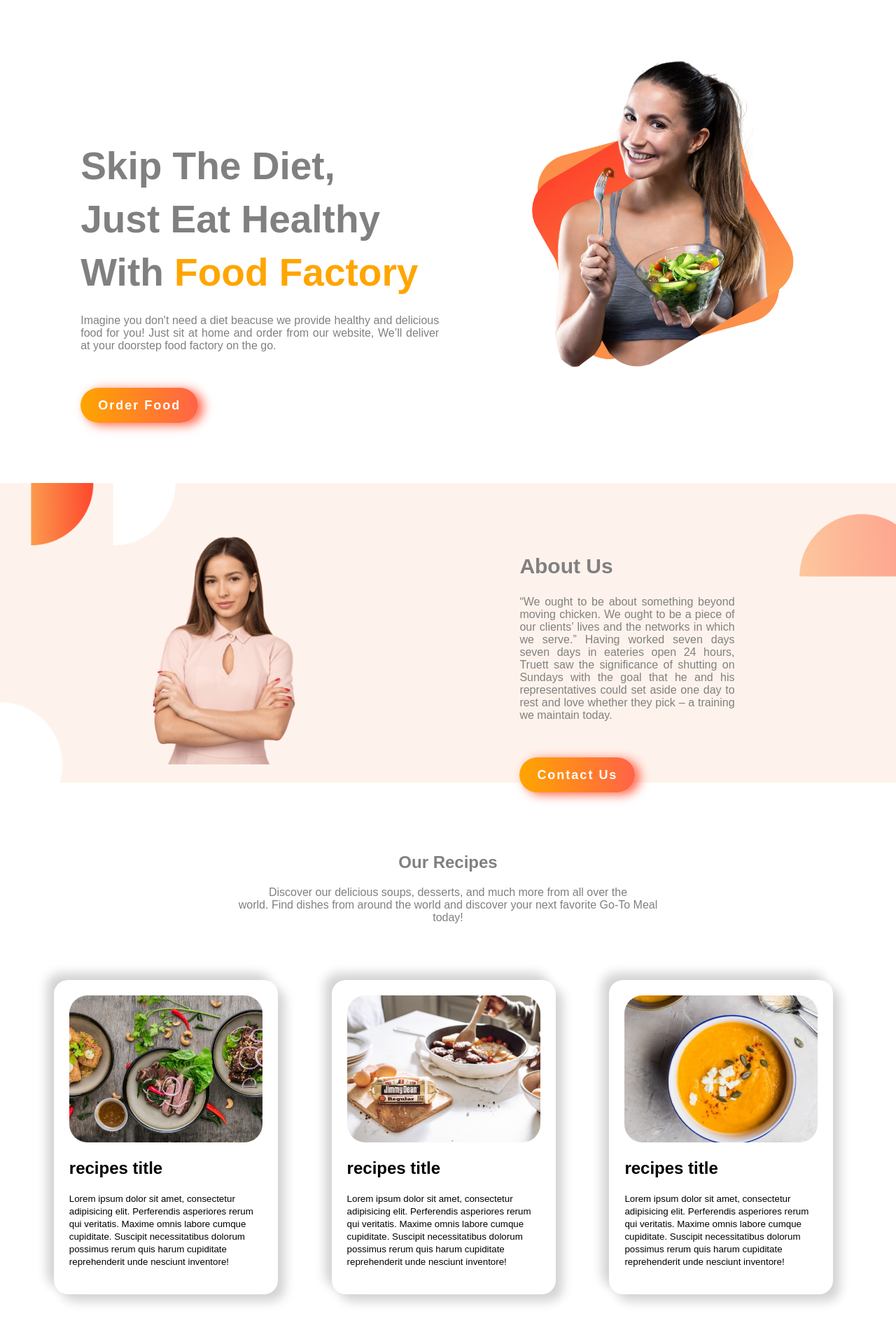
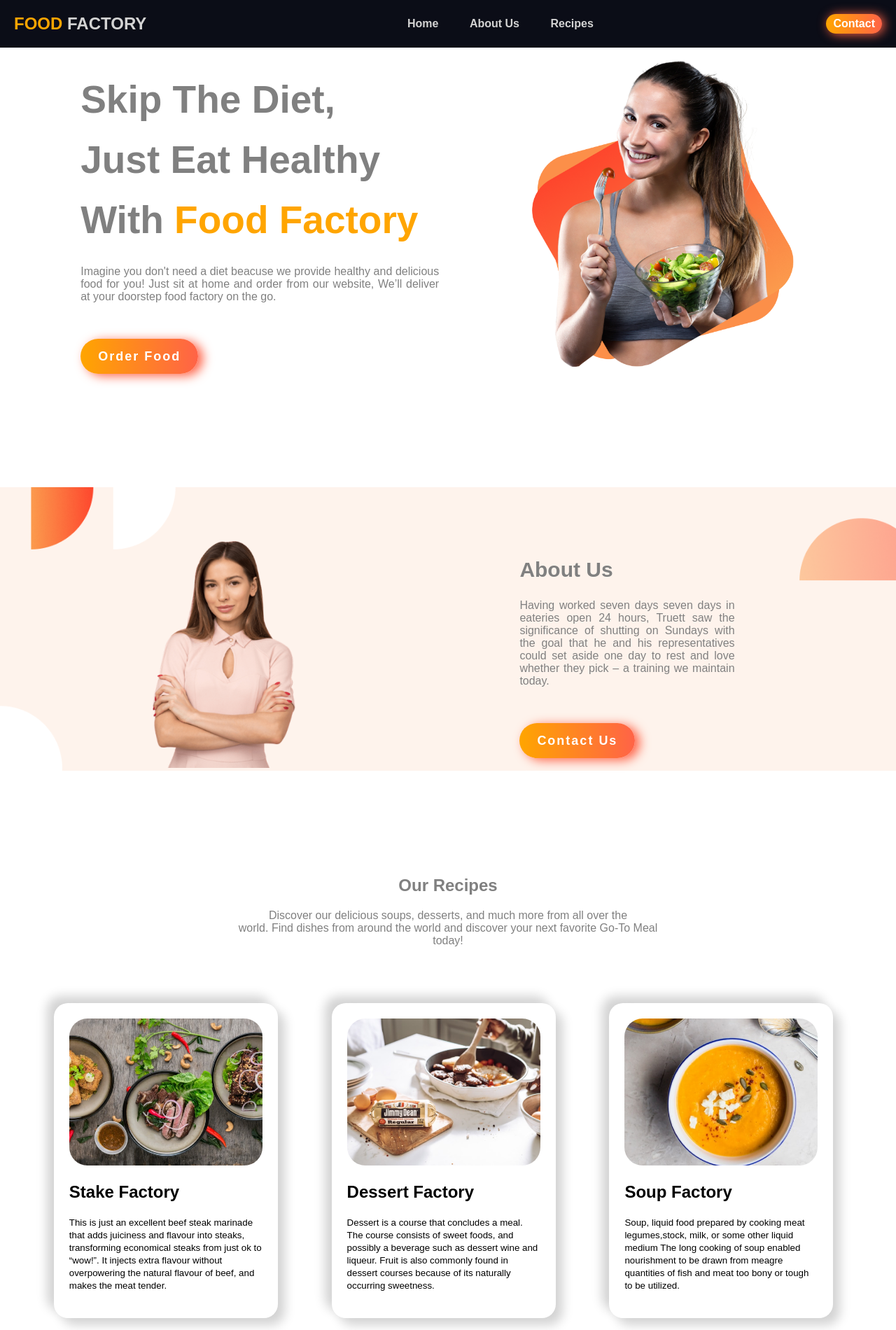
Before and after one commit to alnoman1620/Food-Factory, a plain HTML site: page index.html in a window 1280 px wide. Shown: the top 1900 px of the page at 70% size. Drawn offline with Linux system fonts and the light colour scheme.

Commit message:
navbar-update

```diff
--- a/index.html
+++ b/index.html
@@ -9,14 +9,29 @@
     <link rel="shortcut icon" href="images/fav-icon/fav.png" type="image/x-icon">
 </head>
 <body>
+    <!--Header start-->
+    <header>
+        <h2>FOOD <span class="logo">FACTORY</span></h2>
+        <nav>
+            <ul class="nav-link">
+                <li><a href="#home">Home</a></li>
+                <li><a href="#about-us">About Us</a></li>
+                <li><a href="#recipe">Recipes</a></li>
+            </ul>
+
+        </nav>
+        <a class="nav-button" href="#contact">Contact</a>
+    </header>
+    <!--Header Ends-->
+
     <!--Top part start-->
-    <section class="top-part flexible-container">
+    <section id="home" class="top-part flexible-container">
         <div class="half-part">
-            <div class="top-text">
+
                 <h1>Skip The Diet,</h1>
             <h1>Just Eat Healthy</h1>
             <h1>With <span class="name">Food Factory</span></h1>
-            </div>
+
             <p>Imagine you don't need a diet beacuse we provide healthy and delicious food for you!
                 Just sit at home and order from our website, We’ll deliver at your doorstep food factory on the go.
             </p>
@@ -29,14 +44,14 @@
     <!--Top part End-->
 
     <!--2nd part start-->
-    <section class="second-part flexible-container">
+    <section id="about-us" class="second-part flexible-container">
         <div class="half-part">
             <img class="second-model" src="images/model/model2.png" alt="">
         </div>
         <div class="half-part">
             <h2>About Us</h2>
             <div class="about-text">
-                <p class="about">“We ought to be about something beyond moving chicken. We ought to be a piece of our clients’ lives and the networks  in which we serve.”
+                <p class="about">
 
                     Having worked seven days seven days in eateries open 24 hours, Truett saw the significance of shutting on Sundays with the goal that he and his representatives could set aside one day to rest and love whether they pick – a training we maintain today.
                    </p>
@@ -47,7 +62,7 @@
     <!--2nd part End-->
 
 <!--3rd part Start-->
-    <section class="third-part ">
+    <section id="recipe" class="third-part ">
 
         <div class="recipes-text">
             <h2>Our Recipes</h2>
@@ -57,22 +72,23 @@
         <div class="box-design ">
             <div class="food-box">
                 <img src="images/food/Project Cover1.jpg" alt="">
-                <h2 class="title">recipes title</h2>
-                <p><small> Lorem ipsum dolor sit amet, consectetur adipisicing elit. Perferendis asperiores rerum qui veritatis. Maxime omnis labore cumque cupiditate. Suscipit necessitatibus dolorum possimus rerum quis harum cupiditate reprehenderit unde nesciunt inventore!</small></p>
+                <h2 class="title">Stake Factory</h2>
+                <p><small> This is just an excellent beef steak marinade that adds juiciness and flavour into steaks, transforming economical steaks from just ok to “wow!”. It injects extra flavour without overpowering the natural flavour of beef, and makes the meat tender.</small></p>
             </div>
         </div>
         <div class="box-design ">
             <div class="food-box">
                 <img src="images/food/Project Cover2.jpg" alt="">
-                <h2 class="title">recipes title</h2>
-                <p ><small> Lorem ipsum dolor sit amet, consectetur adipisicing elit. Perferendis asperiores rerum qui veritatis. Maxime omnis labore cumque cupiditate. Suscipit necessitatibus dolorum possimus rerum quis harum cupiditate reprehenderit unde nesciunt inventore!</small></p>
+                <h2 class="title">Dessert Factory</h2>
+                <p ><small>
+                    Dessert  is a course that concludes a meal. The course consists of sweet foods,  and possibly a beverage such as dessert wine and liqueur.  Fruit is also commonly found in dessert courses because of its naturally occurring sweetness.</small></p>
             </div>
         </div>
         <div class="box-design ">
             <div class="food-box">
                 <img src="images/food/Project Cover3.png" alt="">
-                <h2 class="title">recipes title</h2>
-                <p > <small> Lorem ipsum dolor sit amet, consectetur adipisicing elit. Perferendis asperiores rerum qui veritatis. Maxime omnis labore cumque cupiditate. Suscipit necessitatibus dolorum possimus rerum quis harum cupiditate reprehenderit unde nesciunt inventore!</small></p>
+                <h2 class="title">Soup Factory</h2>
+                <p > <small> Soup, liquid food prepared by cooking meat legumes,stock, milk, or some other liquid medium The long cooking of soup enabled nourishment to be drawn from meagre quantities of fish and meat too bony or tough to be  utilized.</small></p>
             </div>
         </div>
     </div>
@@ -97,12 +113,23 @@
     </section>
     <!--4th part End-->
 
-    <!--5th part Start-->
-<section class="fifth-part">
-    <h2>FOOD <span>FACTORY</span></h2>
-    <p>Eat healthy to live healthy.Live healthy to live happy.</p>
+    <!--footer  Start-->
+    <footer>
+        <div class="fifth-part">
+            <h2>FOOD <span>FACTORY</span></h2>
+            <p>Eat healthy to live healthy.Live healthy to live happy.</p>
+        </div>
+        <div id="contact">
+            <h3>Contact</h3>
+            <small>Name:</small>
+            <p>Food Factory</p>
+            <small >E-Mail:</small>
+            <p class="mail">foodfactory@mail.com</p>
+            <small>Phone:</small>
+            <p>+91 00 00 00</p>
+        </div>
+    </footer>
 
-</section>
-
+<!--footer End-->
 </body>
 </html>
--- a/style.css
+++ b/style.css
@@ -2,6 +2,52 @@ body {
   font-family: "Montserrat", sans-serif;
   margin: 0;
 }
+/*navbar start*/
+
+header {
+  width: 100%;
+  position: fixed;
+  display: flex;
+  justify-content: space-between;
+  align-items: center;
+  background-color: #0b0d17;
+}
+header h2 {
+  color: orange;
+  padding-left: 20px;
+  cursor: pointer;
+}
+.logo {
+  color: lightgrey;
+}
+li a {
+  font-weight: 700;
+  font-size: 16px;
+  color: lightgrey;
+  text-decoration: none;
+}
+.nav-link {
+  list-style: none;
+}
+.nav-link li {
+  display: inline-block;
+  padding: 0 20px;
+}
+.nav-button {
+  background: linear-gradient(90deg, orange, tomato);
+  box-shadow: 3px 1px 15px tomato;
+  text-decoration: none;
+  color: white;
+  padding: 5px 10px;
+  border-radius: 20px;
+  margin-right: 20px;
+  font-weight: 700;
+}
+.nav-button:hover {
+  background: linear-gradient(90deg, #00ff8f, #00a1ff);
+}
+/*navbar ends*/
+
 /*First part starts */
 .top-text {
   padding-top: 100px;
@@ -9,14 +55,14 @@ body {
 .name {
   color: orange;
 }
-h1 {
+.half-part h1 {
   font-size: 55px;
   color: gray;
-  line-height: 30px;
+  line-height: 40px;
 }
 .flexible-container {
   display: flex;
-  margin-bottom: 100px;
+  margin-bottom: 150px;
 }
 .half-part {
   width: 40%;
@@ -93,13 +139,15 @@ h1 {
 }
 
 .food-box:hover {
-  background-color: black;
+  background-color: #0b0d17;
   color: white;
   box-shadow: 10px 10px 15px lightgrey, -10px -10px 15px lightgrey;
   transition: 0.2s linear;
 }
 .box-design:hover {
   width: 27%;
+
+  cursor: pointer;
 }
 /*3rd part ends */
 
@@ -122,10 +170,12 @@ h1 {
 /*4th part ends */
 
 /*5th part starts */
+footer {
+  background-color: #0b0d17;
+  height: 700px;
+}
 .fifth-part {
   text-align: center;
-  background-color: #0b0d17;
-  height: 250px;
 }
 .fifth-part h2 {
   padding-top: 35px;
@@ -139,4 +189,20 @@ h1 {
   padding-top: 35px;
   color: lightgrey;
 }
+#contact {
+  text-align: center;
+  margin-top: 200px;
+}
+#contact h3 {
+  color: orange;
+}
+#contact small {
+  color: lightgrey;
+}
+#contact p {
+  color: orange;
+}
+.mail {
+  cursor: pointer;
+}
 /*5th part ends */
```
